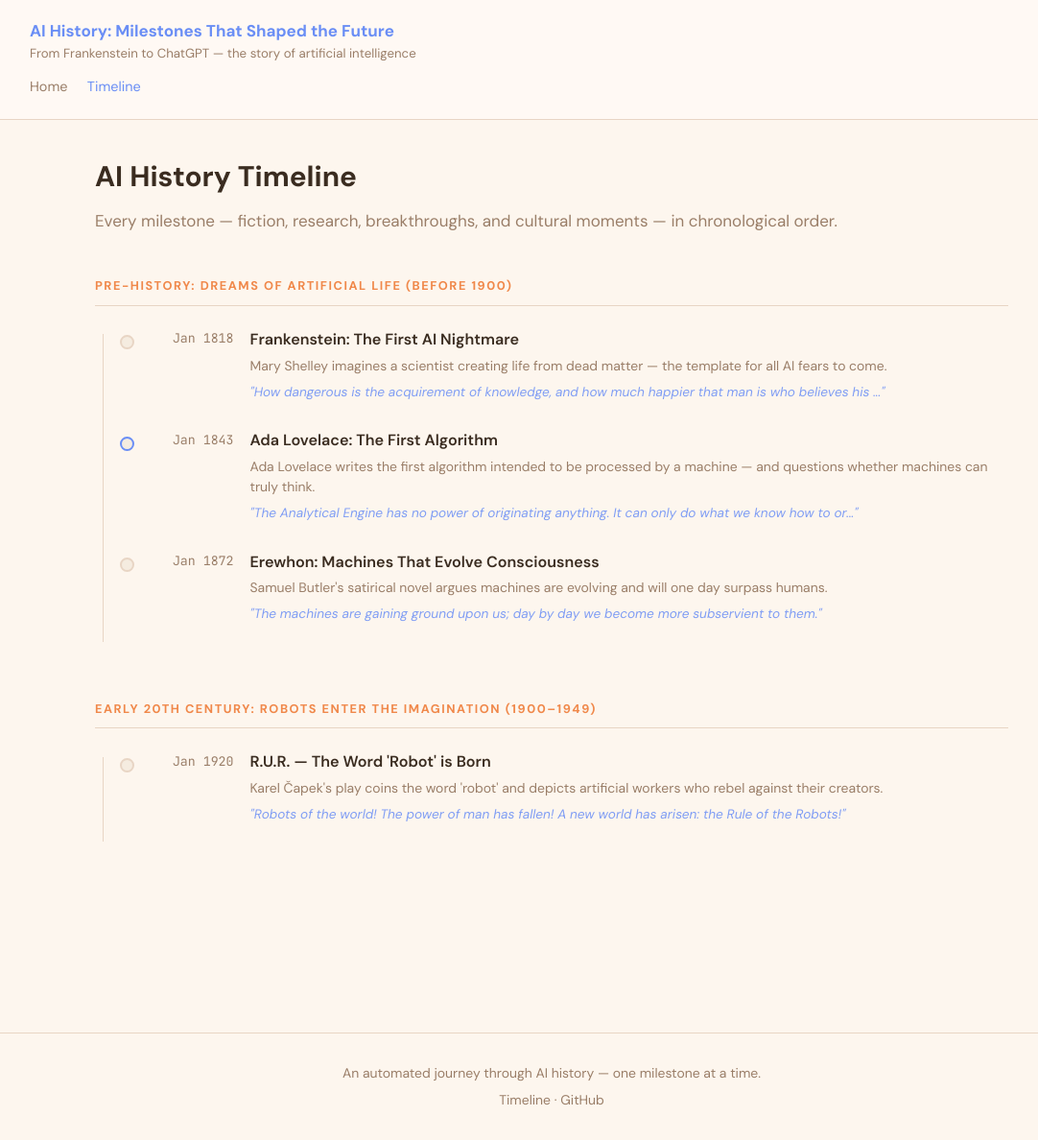
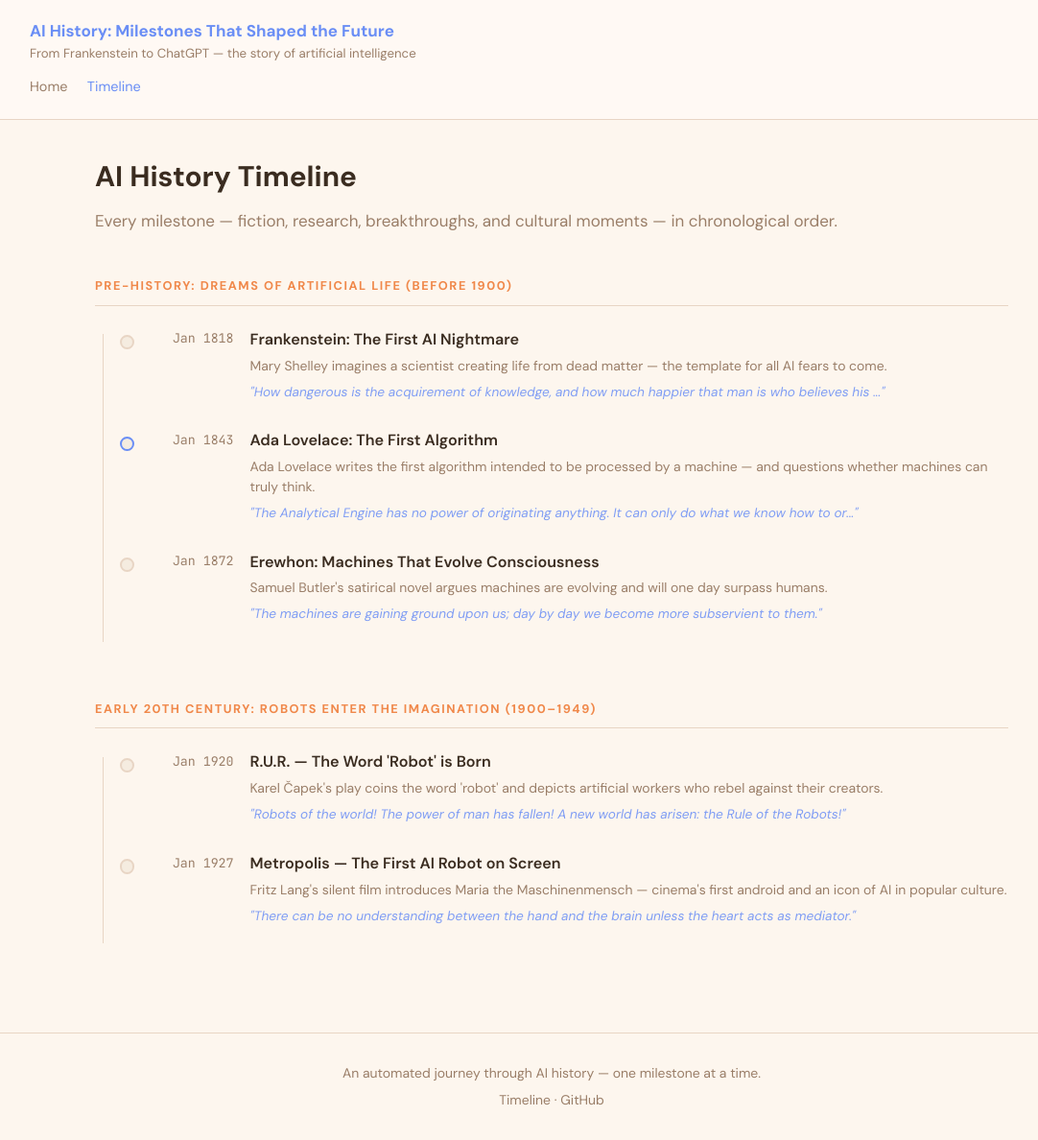
Before and after one commit to aag1091-alt/AI-History-Blog, a Jekyll site: the page built from timeline.html, in a window 1280 px wide and 1188 px high. Shown: the whole window at 96% size, without its empty margins (65-1147 px from the left). Built offline with Jekyll 4.4.1, drawn with Linux system fonts in a browser that asks for light colours.

Commit message:
Add milestone: Metropolis — The First AI Robot on Screen (1927-01-01)
Category: Film & Fiction
Era: Early 20th Century: Robots Enter the Imagination (1900–1949)

```diff
--- a/_data/timeline.yml
+++ b/_data/timeline.yml
@@ -34,3 +34,12 @@
   category: "Film & Fiction"
   quote: "Robots of the world! The power of man has fallen! A new world has arisen: the Rule of the Robots!"
   quote_author: "Karel Čapek, R.U.R. (1920)"
+
+- id: "metropolis-1927"
+  title: "Metropolis — The First AI Robot on Screen"
+  subtitle: "Fritz Lang's silent film introduces Maria the Maschinenmensch — cinema's first android and an icon of AI in popular culture."
+  event_date: "1927-01-01"
+  era: "Early 20th Century: Robots Enter the Imagination (1900–1949)"
+  category: "Film & Fiction"
+  quote: "There can be no understanding between the hand and the brain unless the heart acts as mediator."
+  quote_author: "Fritz Lang, Metropolis (1927)"
--- /dev/null
+++ b/_posts/1927-01-01-metropolis-1927.md
@@ -0,0 +1,31 @@
+---
+layout: post
+title: "Metropolis — The First AI Robot on Screen"
+subtitle: "Fritz Lang's silent film introduces Maria the Maschinenmensch — cinema's first android and an icon of AI in popular culture."
+date: 1927-01-01
+event_date: "1927-01-01"
+era: "Early 20th Century: Robots Enter the Imagination (1900–1949)"
+category: "Film & Fiction"
+location: "Berlin, Germany"
+people:
+  - "Fritz Lang"
+  - "Thea von Harbou"
+quote: "There can be no understanding between the hand and the brain unless the heart acts as mediator."
+quote_author: "Fritz Lang, Metropolis (1927)"
+significance: "The robot Maria became the template for virtually every humanoid robot and android in science fiction. Its design directly influenced C-3PO, the Terminator, and countless others. The film frames AI as a tool of oppression — a theme that persists."
+image: "/assets/images/metropolis-1927.jpg"
+image_alt: "Metropolis — The First AI Robot on Screen"
+image_caption: "Horst von Harbou / Public domain"
+image_source: "https://commons.wikimedia.org/wiki/File%3AHorst_von_Harbou_-_Metropolis_set_photograph_05.jpg"
+references:
+  - title: "Metropolis (1927 film) — Wikipedia"
+    url: "https://en.wikipedia.org/wiki/Metropolis_(1927_film)"
+---
+
+The 1927 film Metropolis brought to life a robot that would shape AI's visual identity and themes.
+
+**What happened:** Maria, the first AI robot on screen, was designed by Thea von Harbou and directed by Fritz Lang. In the film, Maria becomes a symbol of oppression, influencing countless humanoid robots and androids in science fiction [Metropolis (1927 film) — Wikipedia: https://en.wikipedia.org/wiki/Metropolis_(1927_film)]. Her design has been directly referenced in films like Star Wars' C-3PO and The Terminator.
+
+**Why it matters:** Maria's portrayal of AI as a tool of oppression persists, reflecting concerns about the ethics of artificial intelligence. This theme has enabled discussions about AI's role in society and raises important questions about responsibility and control. As a result, Metropolis remains a significant milestone in AI history.
+
+* [Metropolis (1927 film) — Wikipedia: https://en.wikipedia.org/wiki/Metropolis_(1927_film)]
```
Also changed, not shown: assets/images/metropolis-1927.jpg (added).
